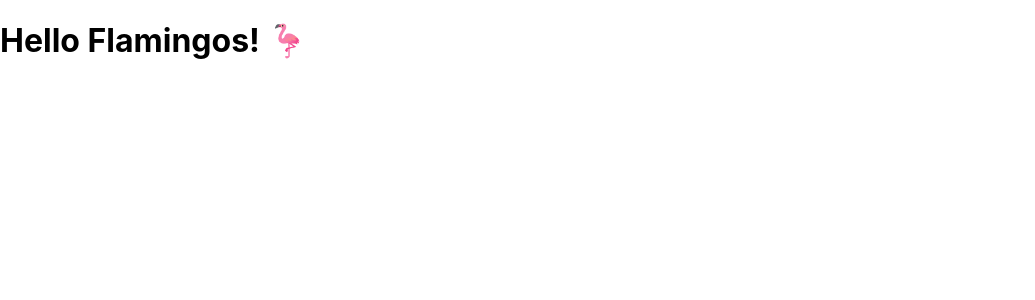
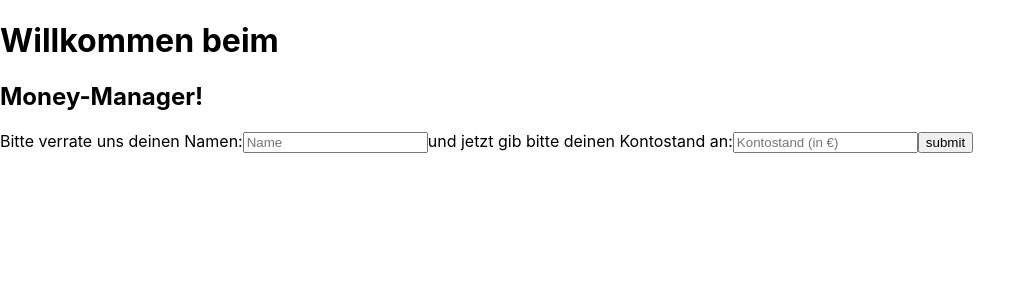
Before and after one commit to JohannaHopp/capstone-project, a Next.js app: page / in a window 1280 px wide. Shown: the top 300 px of the page, without its empty margins (0-1035 px from the left). Built offline with nearby package versions, Linux system fonts and the light colour scheme.

Commit message:
create form

```diff
--- /dev/null
+++ b/components/NameAccountForm.js
@@ -0,0 +1,34 @@
+import { useState } from "react";
+
+export default function NameAccountForm() {
+  const [username, setUsername] = useState("");
+  const [account, setAccount] = useState("");
+
+  return (
+    <>
+      <form>
+        <label htmlFor="name">Bitte verrate uns deinen Namen:</label>
+        <input
+          type="text"
+          name="name"
+          placeholder="Name"
+          value={username}
+          onChange={(event) => setUsername(event.target.value)}
+          required
+        />
+        <label htmlFor="kontostand">und jetzt gib bitte deinen Kontostand an:</label>
+        <input
+          type="number"
+          name="kontostand"
+          placeholder="Kontostand (in €)"
+          value={account}
+          onChange={(event) => setAccount(event.target.value)}
+          required
+        />
+        <button type="submit">submit</button>
+      </form>
+      <p>{username}</p>
+      <p>{account}</p>
+    </>
+  );
+}
--- a/pages/index.js
+++ b/pages/index.js
@@ -1,3 +1,11 @@
+import NameAccountForm from "../components/NameAccountForm";
+
 export default function Home() {
-  return <h1>Hello Flamingos! 🦩</h1>;
+  return (
+    <main>
+      <h1>Willkommen beim</h1>
+      <h2>Money-Manager!</h2>
+      <NameAccountForm />
+    </main>
+  );
 }
```
